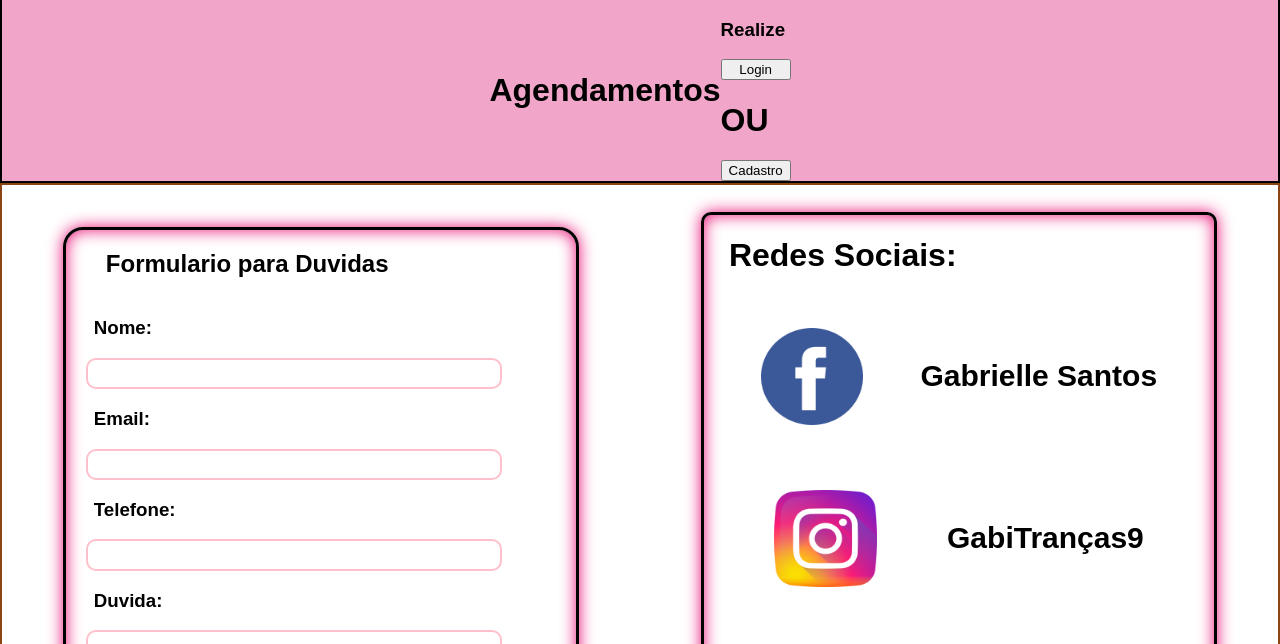
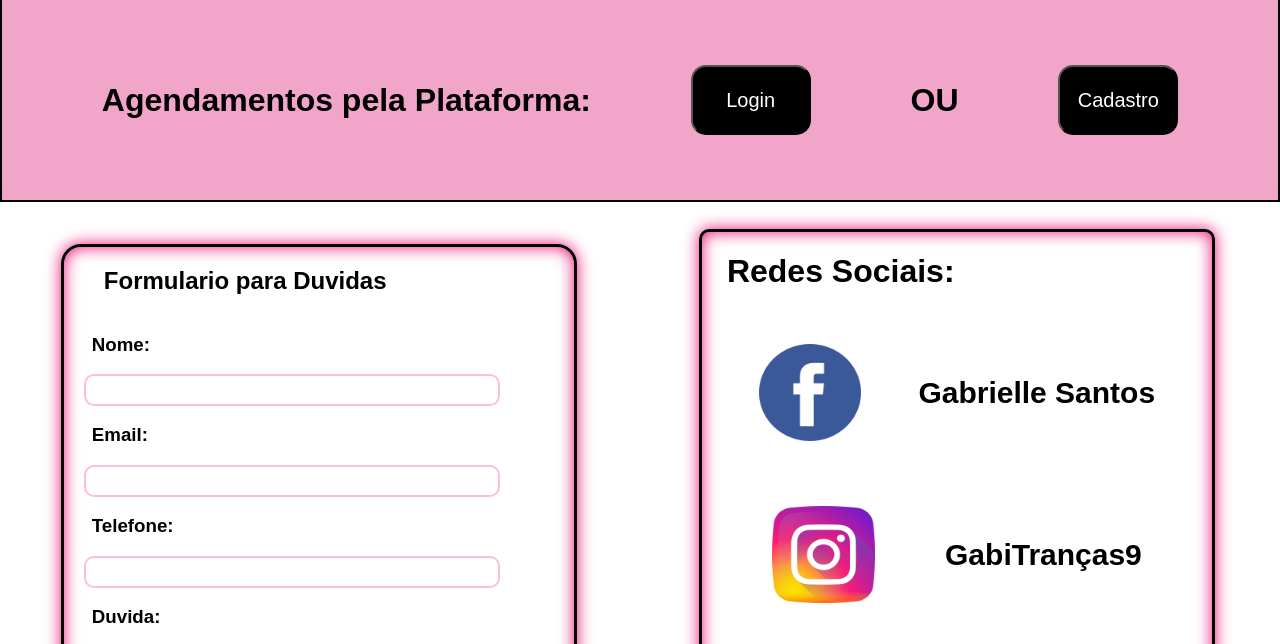
Before and after one commit to gabrielleSSantos/Site-Individual, a plain HTML site: page HTML/contato.html in a window 1280 px wide. Shown: the part 94-738 px from the top of the page. Drawn offline with Linux system fonts and the light colour scheme; a web font is replaced by a local one.

Commit message:
Pagina Contato Completa

```diff
--- a/CSS/estilo.css
+++ b/CSS/estilo.css
@@ -27,7 +27,6 @@ body {
   flex-direction: row;
   align-items: center;
 }
-
 .logo {
   display: flex;
   height: 100%;
@@ -55,6 +54,10 @@ body {
   text-decoration: none;
   color: black;
   font-size: 20px;
+}
+.menu a:hover,
+.menu a:active {
+  color: rgb(233, 14, 116);
 }
 
 .painel {
@@ -341,7 +344,6 @@ body {
   display: flex;
   height: 600px;
   width: 99.7%;
-  border: 2px solid saddlebrown;
   justify-content: space-around;
   align-items: center;
 }
@@ -402,5 +404,28 @@ body {
 
 .painel .contato_comeco {
   display: flex;
-  flex-direction: column;
+  flex-direction: row;
+  justify-content: space-evenly;
+  align-items: center;
+  width: 100%;
+  height: 200px;
 }
+
+.contato_comeco .btn {
+  height: 70px;
+  width: 120px;
+  border-radius: 15px;
+  background-color: black;
+  font-size: 20px;
+  cursor: pointer;
+}
+
+.btn a {
+  text-decoration: none;
+  color: white;
+}
+
+.btn:hover,
+.btn:active {
+  font-size: 150%;
+}
--- a/HTML/contato.html
+++ b/HTML/contato.html
@@ -34,12 +34,11 @@
         <!--  AGENDAMENTO  -->
 
         <div class="painel">
-          <h1>Agendamentos</h1>
           <div class="contato_comeco">
-            <h3>Realize</h3>
-            <button>Login</button>
+            <h1>Agendamentos pela Plataforma:</h1>
+            <button class="btn"><a href="login.html">Login </a></button>
             <h1>OU</h1>
-            <button>Cadastro</button>
+            <button class="btn"><a href="cadastro.html">Cadastro</a></button>
           </div>
         </div>
         <!-- CONTATO ATRAVES DE FORMULARIO E REDES SOCIAIS  -->
```
Also changed, not shown: HTML/cadastro.html (added).
